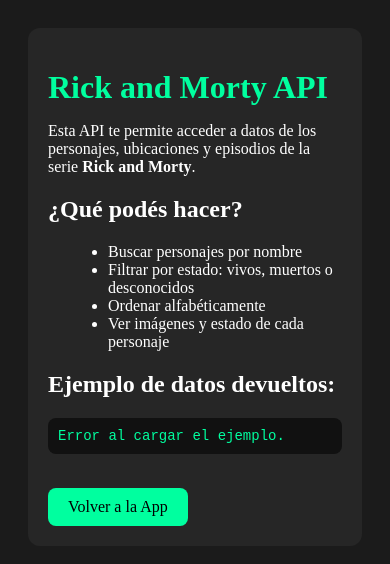
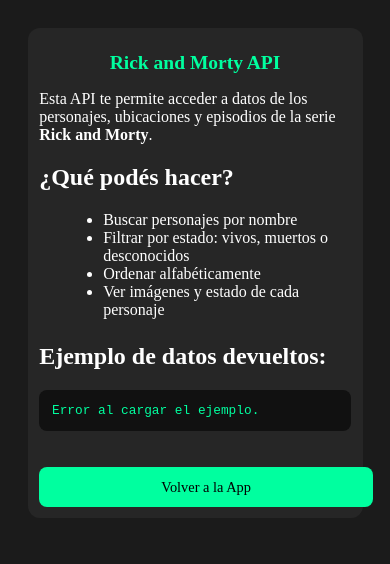
Before and after one commit to NACHOOFEI/parcial-2-TN, a website built with Vite: page src/index2.html in a window 390 px wide. Built offline with nearby package versions, Linux system fonts and the light colour scheme; no server answers.

Commit message:
agregue resposive

```diff
--- a/src/style2.css
+++ b/src/style2.css
@@ -1,48 +1,101 @@
-
 body {
   background-color: #1b1b1b;
   color: #fff;
-  padding: 20px;
+  padding: 5vw;
 }
 
 .contenedor {
+  width: 100%;
   max-width: 800px;
   margin: auto;
   background-color: #262626;
-  padding: 20px;
+  padding: 5vw;
   border-radius: 12px;
   color: #fff;
+  box-sizing: border-box;
 }
 
 .contenedor h1 {
   color: #00ff9f;
   margin-bottom: 10px;
+  font-size: 6vw;
 }
 
 .contenedor ul {
-  margin-left: 20px;
+  margin-left: 1.5rem;
   list-style: disc;
-  margin-bottom: 20px;
+  margin-bottom: 1.5rem;
+  font-size: 1rem;
 }
 
 #ejem {
   background-color: #111;
-  padding: 10px;
+  padding: 1rem;
   border-radius: 8px;
   color: #00ff9f;
-  font-size: 14px;
+  font-size: 0.9rem;
   overflow-x: auto;
 }
 
 .btn-volver {
   display: inline-block;
-  margin-top: 20px;
-  padding: 10px 20px;
+  margin-top: 1.5rem;
+  padding: 0.8rem 1.5rem;
   background: #00ff9f;
   color: #000;
   text-decoration: none;
   border-radius: 8px;
+  font-size: 1rem;
 }
+
 .btn-volver:hover {
   background-color: #00cc80;
 }
+
+
+@media (max-width: 600px) {
+  .contenedor {
+    padding: 4vw;
+  }
+
+  .contenedor h1 {
+    font-size: 5.5vw;
+    text-align: center;
+  }
+
+  .btn-volver {
+    width: 100%;
+    text-align: center;
+    font-size: 0.95rem;
+  }
+}
+
+@media (max-width: 400px) {
+  .contenedor {
+    padding: 3vw;
+  }
+
+  .contenedor h1 {
+    font-size: 5vw;
+  }
+
+  #ejem {
+    font-size: 0.8rem;
+    padding: 0.8rem;
+  }
+
+  .btn-volver {
+    font-size: 0.9rem;
+    padding: 0.7rem;
+  }
+}
+
+@media (max-width: 300px) {
+  .contenedor h1 {
+    font-size: 4.5vw;
+  }
+
+  .btn-volver {
+    font-size: 0.85rem;
+  }
+}
```
